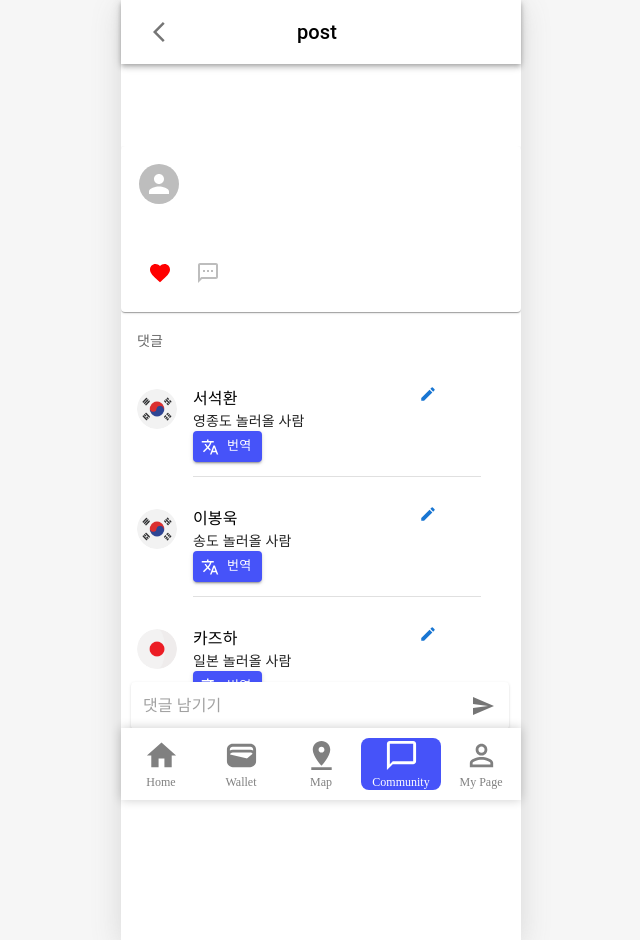
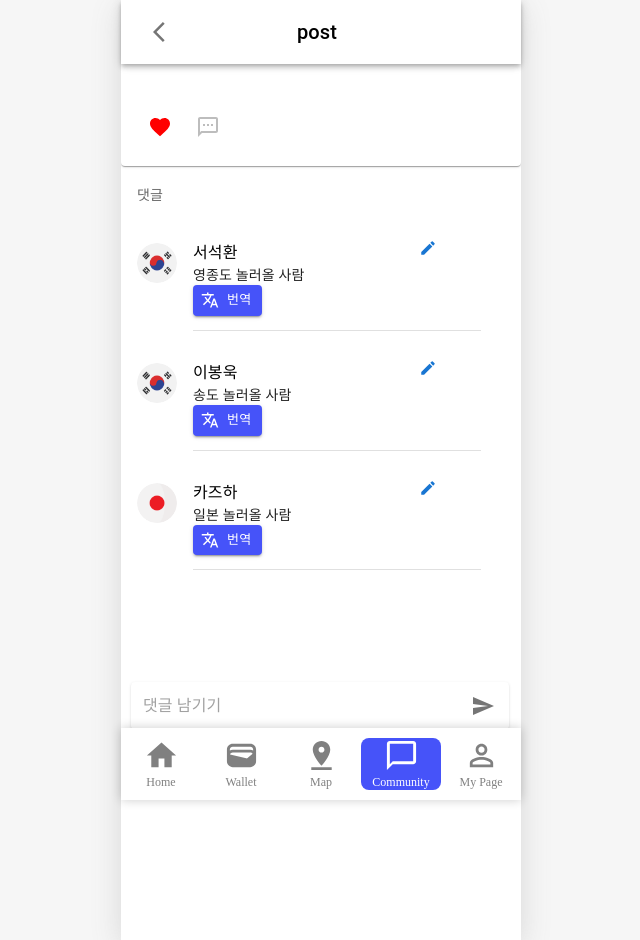
Before and after one commit to v6-yeogaekgi/FE_yeogaekgi, a React (Create React App) app: page /community/post in a window 1280 px wide. Shown: the whole page, without its empty margins (319-959 px from the left). Built offline with nearby package versions, Linux system fonts and the light colour scheme.

Commit message:
fix: header 고정시킴

```diff
--- a/src/layout/Header/Header.js
+++ b/src/layout/Header/Header.js
@@ -1,12 +1,12 @@
 import * as React from 'react';
 import AppBar from '@mui/material/AppBar';
-import "./style.css";
 import Box from '@mui/material/Box';
 import Toolbar from '@mui/material/Toolbar';
 import Typography from '@mui/material/Typography';
 import ArrowBackIosIcon from '@mui/icons-material/ArrowBackIos';
 import { IconButton } from "@mui/material";
 import { useNavigate } from 'react-router-dom';
+import "./style.css";
 
 const Header = ({ menuName }) => {
     const navigate = useNavigate();
@@ -16,7 +16,7 @@ const Header = ({ menuName }) => {
     };
 
     return (
-        <Box sx={{ flexGrow: 1, color: '000', className: 'header'}}>
+        <Box sx={{ flexGrow: 1, color: '000'}} className='header'>
             <AppBar position="static" sx={{ backgroundColor: 'white', color: 'black' }}>
                 <Toolbar sx={{ justifyContent: 'space-between' }}>
                     <IconButton
--- a/src/layout/Header/style.css
+++ b/src/layout/Header/style.css
@@ -1,3 +1,9 @@
-header{
+.header {
+    position: fixed;
+    top: 0;
+    margin: 0 auto;
     margin-bottom: 15px;
+    z-index: 1000;
+    background: #61dafb;
+    width: 400px;
 }
```
